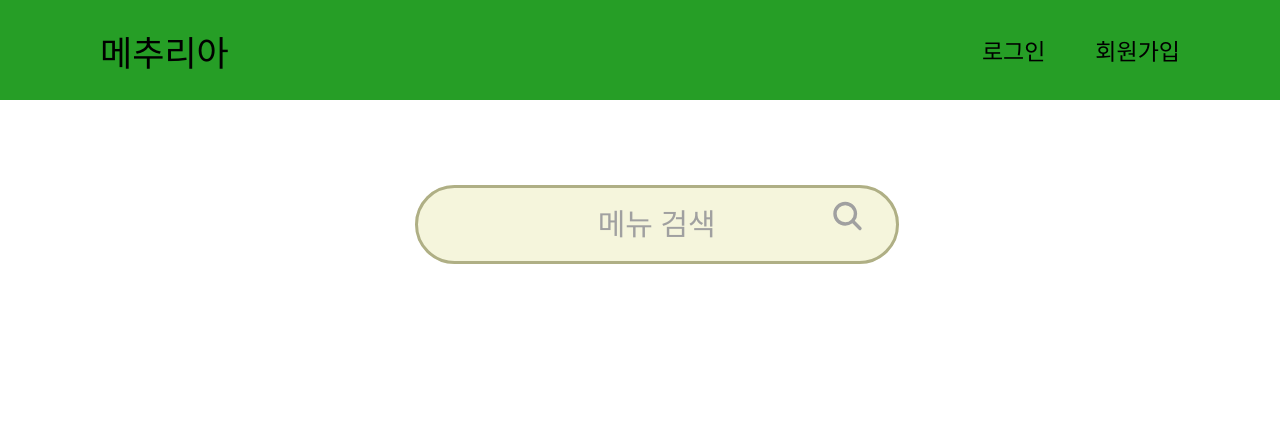
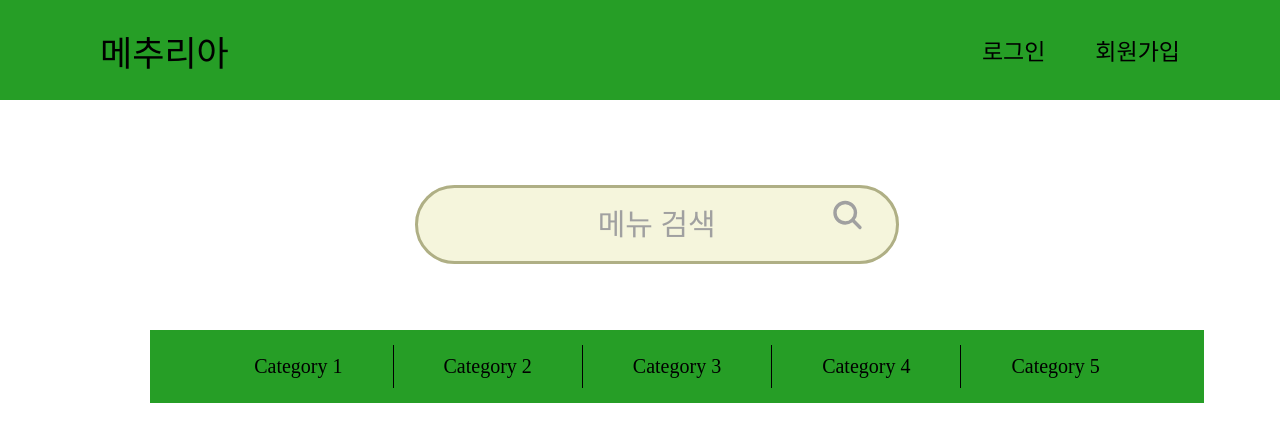
Before and after one commit to quailss/Mechulia-Front, a React (Create React App) app: page / in a window 1280 px wide. Shown: the top 442 px of the page. Built offline with nearby package versions, Linux system fonts and the light colour scheme; a web font is replaced by a local one.

Commit message:
[TEST]카테고리 프레임 추가

```diff
--- /dev/null
+++ b/src/components/category.tsx
@@ -0,0 +1,27 @@
+import React, { useState } from "react";
+import "../styles/category.css";
+
+function Category(){
+    //선택 옵션
+    const options = ["Category 1", "Category 2", "Category 3", "Category 4", "Category 5",];
+    const [selected, setSelected] = useState<string | undefined>();
+
+    const handleSelect = (option: string) => {
+        setSelected(option);
+    };
+
+    return (
+        <div className="category-container">
+            {options.map((option) => (
+                <div key={option}
+                    className={`category-item ${selected === option ? 'selected': ''}`}
+                    onClick={() => handleSelect(option)}
+                    >
+                    <span>{option}</span>
+                </div>
+            ))}
+        </div>
+    );
+}
+
+export default Category;
--- a/src/components/searchBar.tsx
+++ b/src/components/searchBar.tsx
@@ -9,7 +9,7 @@ const SearchBar = () => {
             <Link to="/" className="search-bar">메뉴 검색</Link>
             <IoSearch className="search-icon" />
         </div>
-    )
-}
+    );
+};
 
 export default SearchBar;
--- a/src/main.tsx
+++ b/src/main.tsx
@@ -2,12 +2,14 @@ import React from "react";
 import { BrowserRouter as Router, Route, Routes } from "react-router-dom";
 import Navigation from "./components/nav";
 import SearchBar from "./components/searchBar";
+import Category from "./components/category";
 
 const Main = () =>{
     return(
        <Router>
             <Navigation />
             <SearchBar />
+            <Category />
         </Router>
     );
 }
--- /dev/null
+++ b/src/styles/category.css
@@ -0,0 +1,47 @@
+@font-face {
+    font-family: 'GangwonEdu_OTFBoldA';
+    src: url('https://fastly.jsdelivr.net/gh/projectnoonnu/noonfonts_2201-2@1.0/GangwonEdu_OTFBoldA.woff') format('woff');
+    font-weight: normal;
+    font-style: normal;
+}
+
+html, body {
+    width: 100vw;
+    min-width: 1024px;
+    overflow: hidden;
+    font-family: 'GangwonEdu_OTFBoldA';
+}
+
+.category-container{
+    position: relative;
+    min-width: 1024px;
+    white-space: nowrap;
+    padding: 15px;
+    background-color: rgb(38, 158, 38);
+    margin-left: 150px;
+    margin-right: 150px;
+    display: flex;
+    justify-content: center;
+}
+
+.category-item{
+    display: inline-block;
+    padding: 10px 50px;
+    cursor: pointer;
+    font-size: 20px;
+    border-right: 1px solid black;
+}
+.category-item:last-child{
+    border-right: none;
+}
+
+.category-item:hover{
+    text-decoration: underline 2px black;
+}
+
+.category-item.selected span {
+    color: white;
+    background-color: green;
+    border-radius: 15px;
+    padding: 20px 30px;
+}
--- a/src/styles/searchBar.css
+++ b/src/styles/searchBar.css
@@ -14,7 +14,7 @@ html, body {
 
 .search-container{
     position: relative;
-    height: 200px;
+    height: 30px;
     width: 1024px;
     margin: 100px auto;
 }
@@ -36,6 +36,6 @@ html, body {
     font-size: 35px;
     color: rgb(160, 160, 160);
     right: 28%;
-    top: 8%;
+    top: 50%;
     transform: translateY(-50%);
 }
```
